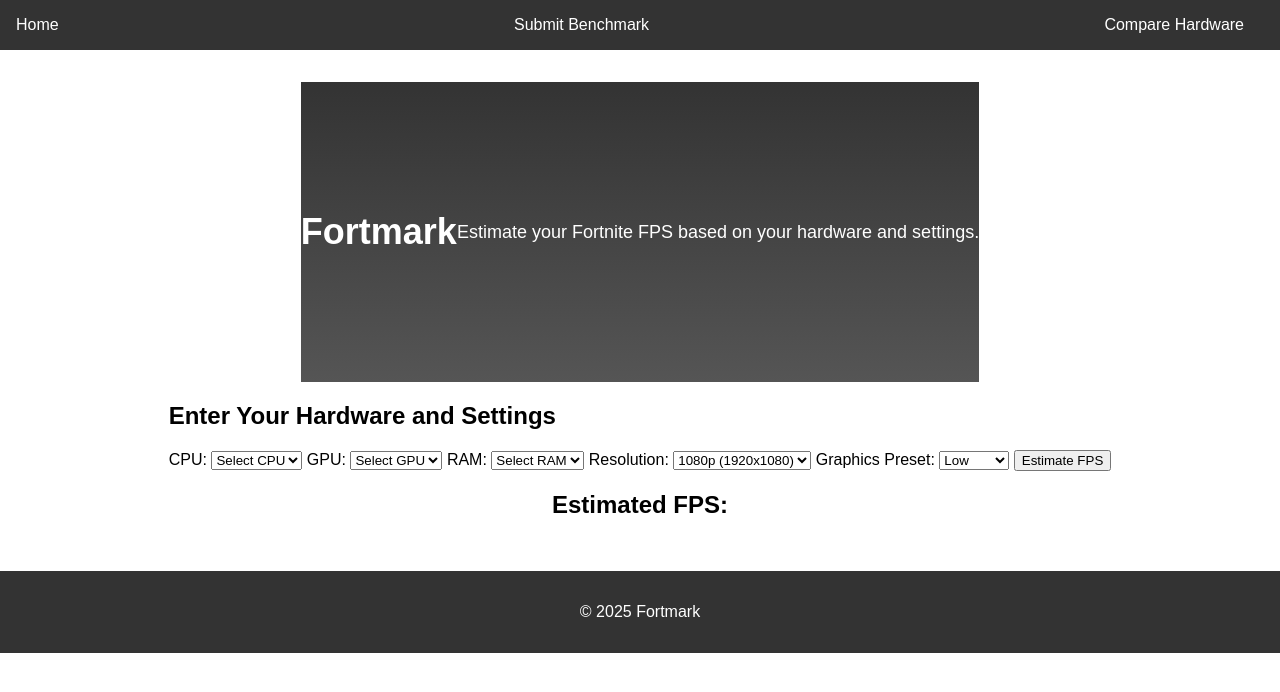
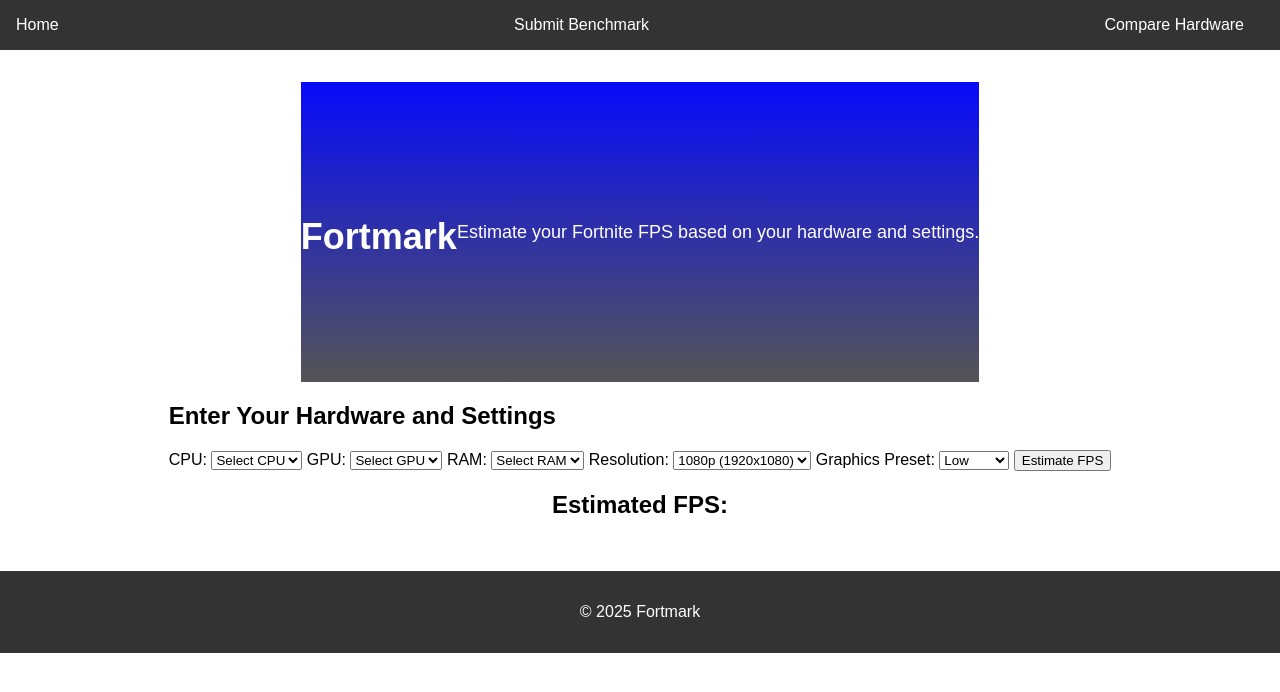
Before and after one commit to devinqtran/fortmark, a plain HTML site: page index.html in a window 1280 px wide. Drawn offline with Linux system fonts and the light colour scheme.

Commit message:
Improved styles, added basic outline for submit and compare pages.

```diff
--- a/css/fortmark.css
+++ b/css/fortmark.css
@@ -38,7 +38,7 @@
 }
 
 .hero {
-    background-image: linear-gradient(to bottom, #333, #555);
+    background-image: linear-gradient(to bottom, #070bfa, #555);
     background-size: 100% 300px;
     background-position: 0% 100%;
     height: 300px;
@@ -50,6 +50,7 @@
 
 .hero h1 {
     font-size: 36px;
+    margin-bottom: 20px;
 }
 
 .hero p {
--- a/index.html
+++ b/index.html
@@ -5,7 +5,6 @@
     <meta name="viewport" content="width=device-width, initial-scale=1.0">
     <title>Fortmark</title>
     <link rel="stylesheet" href="css/fortmark.css">
-    <script src="js/fortmark.js"></script>
 </head>
 <body>
     <header>
```
